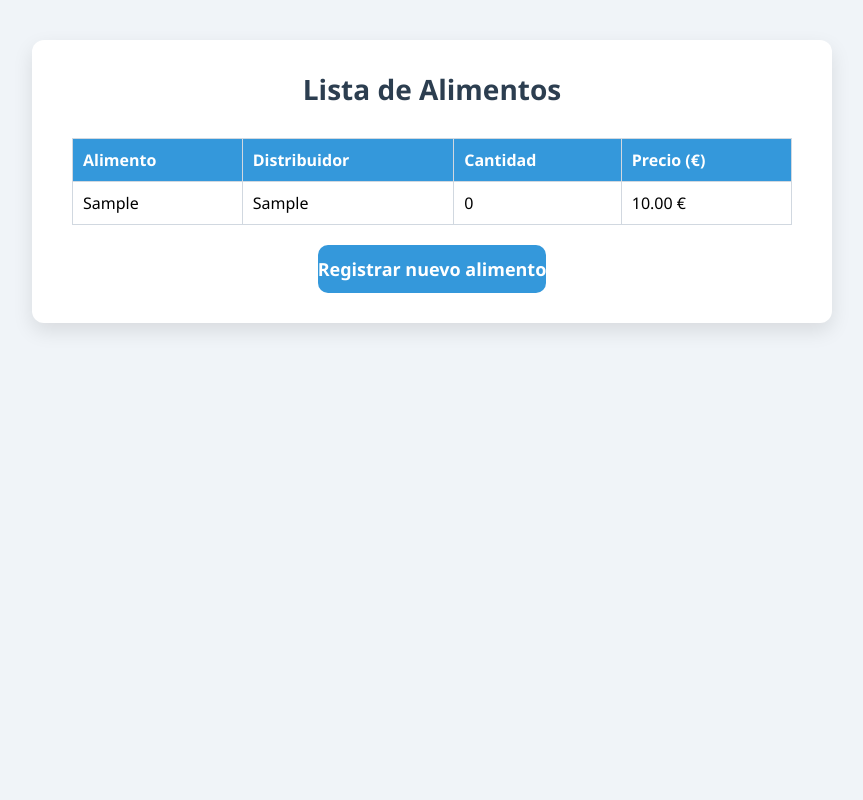
After one commit to DavidPeiroBea/Jenkins, a PHP site: page /food.php in a window 1280 px wide. The commit adds this page. Shown: the whole page, without its empty margins (208-1071 px from the left). Run offline with PHP 8.4, Linux system fonts and the light colour scheme; tables that the repository leaves empty or names only in its code hold one stand-in row (values such as "Sample post").

Commit message:
Cambio funcionalidad página

```diff
--- /dev/null
+++ b/content/food.php
@@ -0,0 +1,54 @@
+<?php
+$conexion = new mysqli("localhost", "alimentos", "1234", "proyecto");
+
+if ($conexion->connect_error) {
+    die("Conexión fallida: " . $conexion->connect_error);
+}
+
+$resultado = $conexion->query("SELECT * FROM alimentos");
+?>
+
+<!DOCTYPE html>
+<html lang="es">
+<head>
+    <meta charset="UTF-8" />
+    <title>Lista de Alimentos</title>
+    <link href="style.css" rel="stylesheet" />
+</head>
+<body>
+
+<div class="food-container">
+  <h1 class="food-title">Lista de Alimentos</h1>
+
+  <table>
+    <thead>
+      <tr>
+        <th>Alimento</th>
+        <th>Distribuidor</th>
+        <th>Cantidad</th>
+        <th>Precio (€)</th>
+      </tr>
+    </thead>
+    <tbody>
+    <?php while ($row = $resultado->fetch_assoc()): ?>
+      <tr>
+        <td><?= htmlspecialchars($row['alimento']) ?></td>
+        <td><?= htmlspecialchars($row['distribuidor']) ?></td>
+        <td><?= intval($row['cantidad']) ?></td>
+        <td><?= number_format($row['precio'], 2) ?> €</td>
+      </tr>
+    <?php endwhile; ?>
+    </tbody>
+  </table>
+
+  <div class="actions">
+    <a href="index.php"><button>Registrar nuevo alimento</button></a>
+  </div>
+</div>
+
+</body>
+</html>
+
+<?php
+$conexion->close();
+?>
--- a/content/index.html
+++ b/content/index.php
@@ -10,7 +10,7 @@
   </head>
   <div class="container">
     <h1>Registrar Comida</h1>
-    <form id="registroForm">
+    <form id="registroForm" method="POST" action="guardar.php">
       <div>
         <label for="alimento">Alimento</label>
         <input type="text" id="alimento" name="alimento" required />
@@ -25,7 +25,7 @@
       </div>
       <div>
         <label for="precio">Precio (EUR)</label>
-        <input type="number" id="precio" name="precio" min="0" step="1" required />
+        <input type="number" id="precio" name="precio" min="0" step="0.5" required />
       </div>
       <button type="submit">Registrar</button>
     </form>
--- a/content/style.css
+++ b/content/style.css
@@ -97,3 +97,26 @@
     tbody tr:nth-child(even) {
       background-color: #f7f9fc;
     }
+
+.food-container {
+  background: white;
+  padding: 30px 40px;
+  border-radius: 12px;
+  box-shadow: 0 8px 20px rgba(0, 0, 0, 0.1);
+  width: 100%;
+  max-width: 800px;
+}
+
+.food-title {
+  text-align: center;
+  margin-bottom: 30px;
+  color: #2c3e50;
+  font-size: 28px;
+}
+
+.actions {
+  margin-top: 20px;
+  display: flex;
+  gap: 15px;
+  justify-content: center;
+}
```
Also changed, not shown: content/guardar.php (added, +33 -0 lines).
